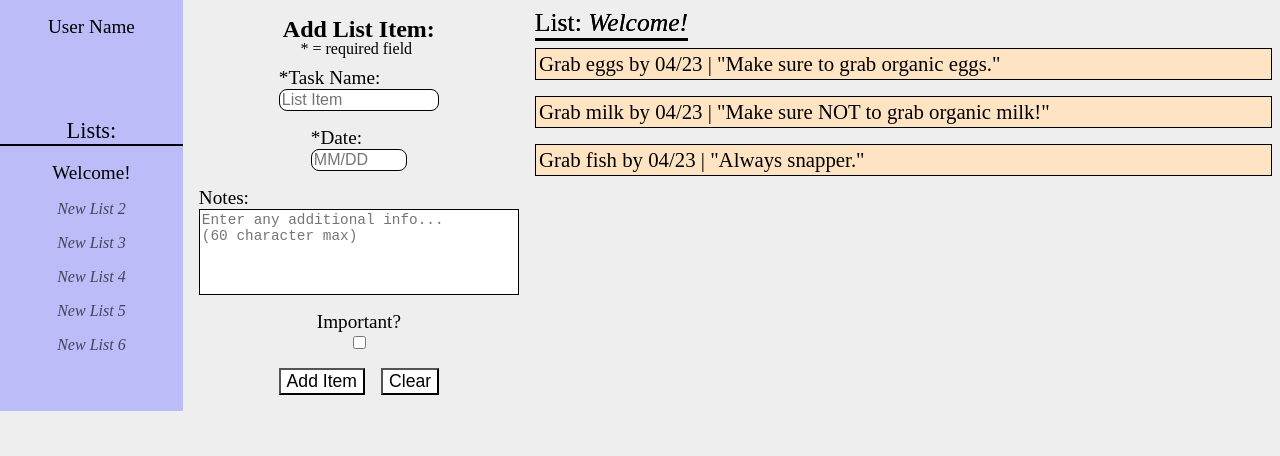
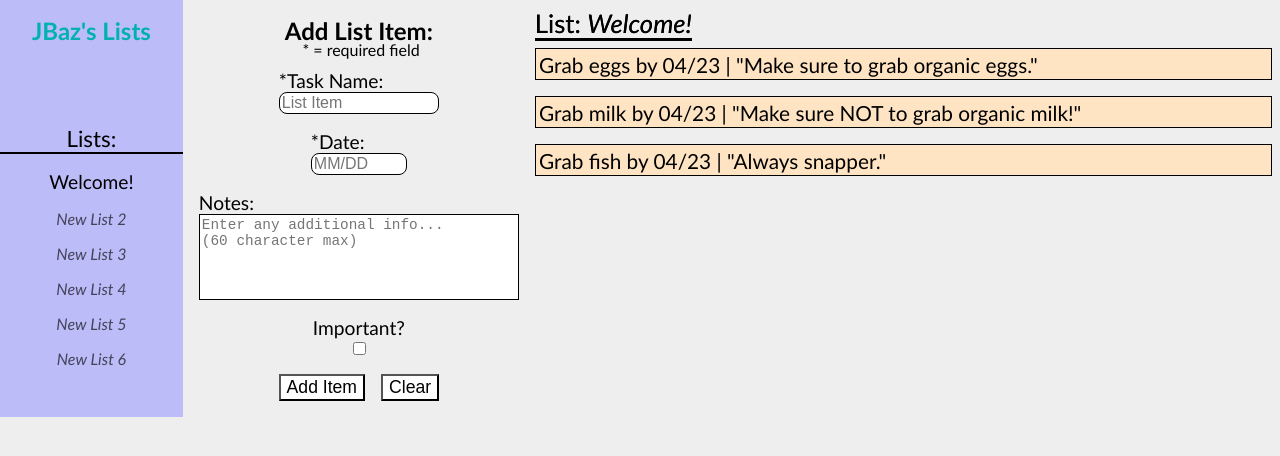
Before and after one commit to Julian-Bazo/odin-todo-list, a website built with webpack: page src/template.html in a window 1280 px wide. Built offline with nearby package versions, Linux system fonts and the light colour scheme.

Commit message:
Change minor styles
Change font family and website top left header.

```diff
--- a/src/projectSidebar.js
+++ b/src/projectSidebar.js
@@ -1,7 +1,7 @@
 const wholeSidebar = document.querySelector(".sidebar");
 
 const usernameSection = document.createElement("div");
-usernameSection.textContent = "User Name";
+usernameSection.textContent = "JBaz's Lists";
 usernameSection.classList.add("username-section");
 wholeSidebar.appendChild(usernameSection);
 
--- a/src/styles.css
+++ b/src/styles.css
@@ -1,3 +1,8 @@
+:root {
+    font-family: 'Trebuchet MS', 'Lucida Sans Unicode', 'Lucida Grande', 'Lucida Sans', Arial, sans-serif;
+
+}
+
 body {
     background-color: #eee;
     margin: 0rem;
@@ -94,8 +99,10 @@ body {
 }
 
 .username-section {
-    font-size: 1.2rem;
+    font-size: 1.5rem;
+    font-weight: 700;
     text-align: center;
+    color: rgb(1, 177, 177);
     margin-top: 1rem;
 }
 
```
